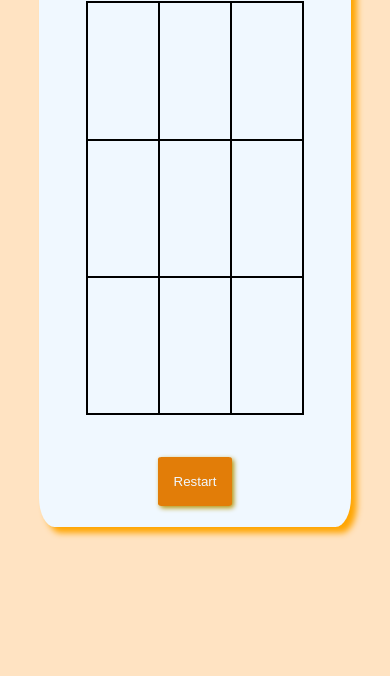
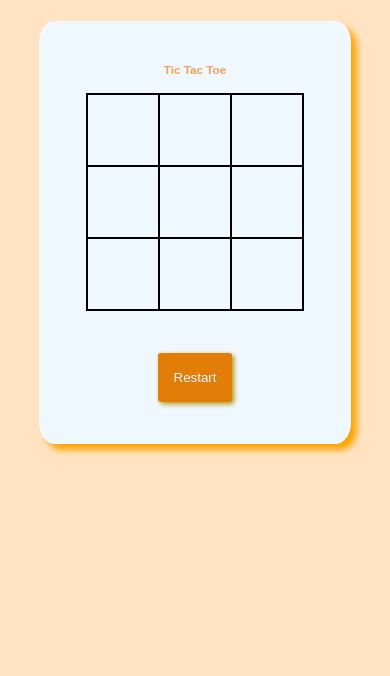
Before and after one commit to arkenst0n/Tic-Tac-Toe, a plain HTML site: page index.html in a window 390 px wide. Shown: the part 168-844 px from the top of the page. Drawn offline with Linux system fonts and the light colour scheme; a web font is replaced by a local one.

Commit message:
refactor: update style.css file

```diff
--- a/style.css
+++ b/style.css
@@ -20,10 +20,11 @@ section {
     justify-content: center;
     align-items: center;
     background-color: aliceblue;
-    height: 60vh; /* Відсотки від висоти вікна */
-    width: 50vw; /* Відсотки від ширини вікна */
+    height: auto;
+    width: 50vw;
     max-width: 400px; /* Максимальна ширина */
-    margin-top: 10vh; /* Відступ зверху */
+    margin-top: 20vh; /* Відступ зверху */
+    padding: 5vh 0 5vh 0;
     border-radius: 5%;
     box-shadow: 6px 6px 6px orange;
 }
@@ -39,7 +40,7 @@ h1 {
     display: grid;
     grid-template-columns: repeat(3, 1fr);
     width: 60%; /* Відсотки від секції */
-    height: 60%;
+    aspect-ratio: 1 / 1; /* Зберігає квадратне співвідношення сторін */
     gap: 0;
 }
 
@@ -47,7 +48,7 @@ h1 {
     width: 100%;
     height: 100%;
     box-sizing: border-box;
-    border: 1px solid black;
+    border: 1px solid #000000;
 }
 
 .cell:nth-child(1),
@@ -93,16 +94,16 @@ h1 {
 @media (max-width: 480px) {
     section {
         width: 80vw;
-        height: 70vh;
+        height: auto;
     }
 
     h1 {
-        font-size: 6vw;
+        font-size: 3vw;
     }
 
     .game-board {
         width: 70%;
-        height: 70%;
+        aspect-ratio: 1 / 1; /* Квадратна форма */
     }
 
     .reset {
```
